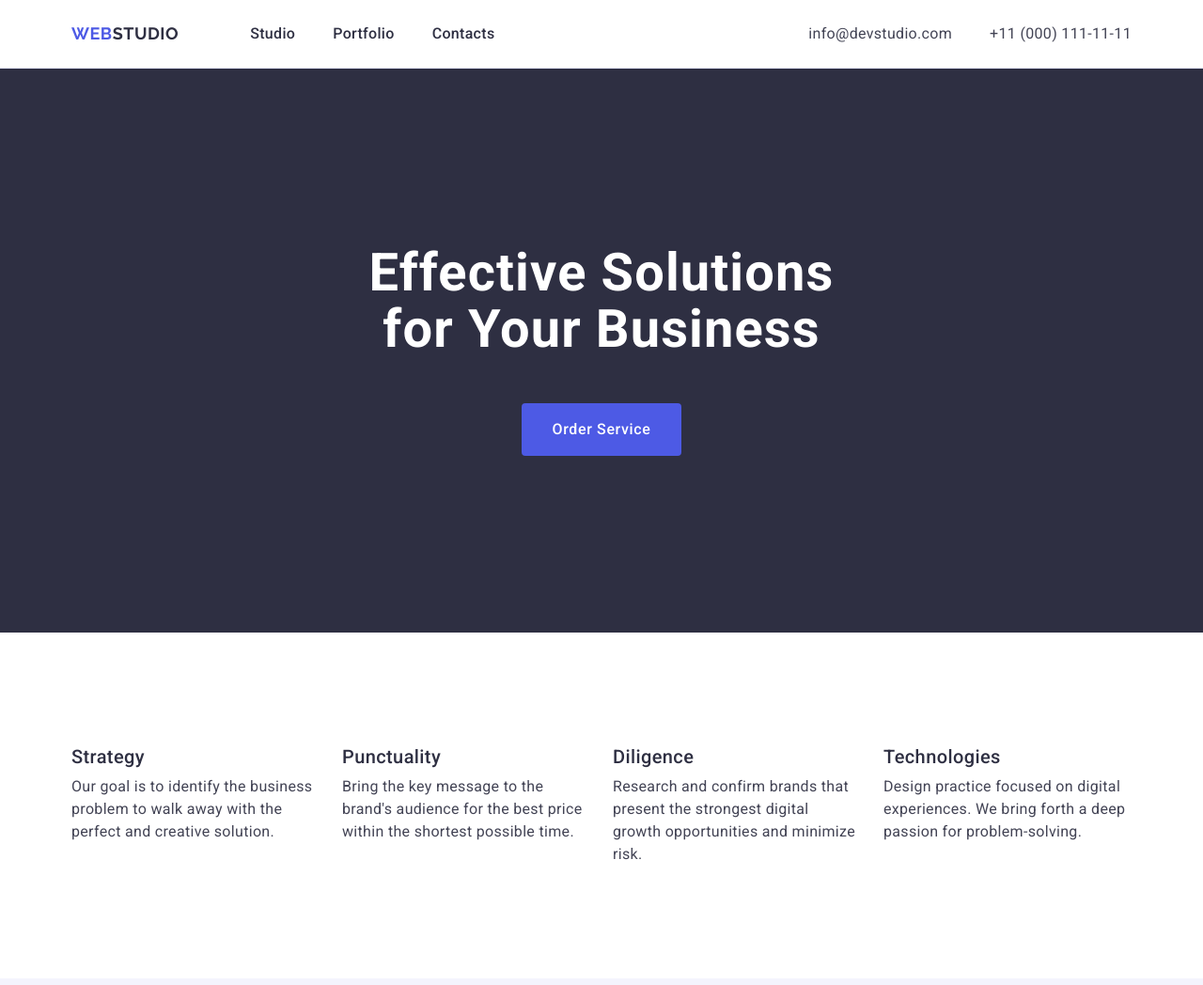
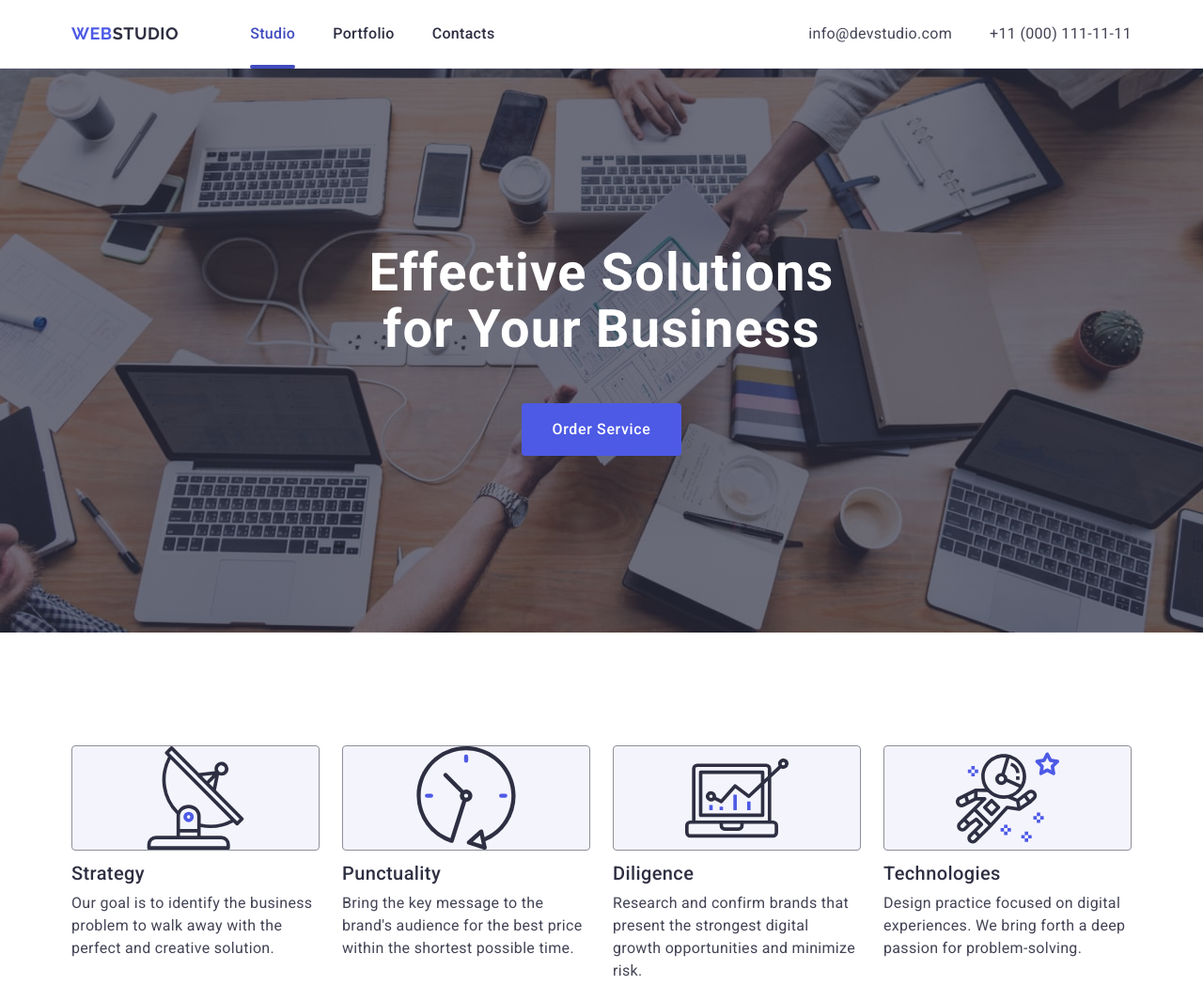
Before and after one commit to YuliiaHlyha/goit-markup-hw-04, a plain HTML site: page index.html in a window 1280 px wide. Shown: the top 1048 px of the page at 94% size. Drawn offline with nearby package versions, Linux system fonts and the light colour scheme.

Commit message:
change files index.html and styles.css, folder images

```diff
--- a/css/styles.css
+++ b/css/styles.css
@@ -98,11 +98,28 @@ img {
   color: #2e2f42;
   padding: 24px 0;
   display: block;
+  transition: color 250ms cubic-bezier(0.4, 0, 0.2, 1);
 }
 
 .header-link:hover,
 .header-link:focus {
   color: #404bbf;
+}
+
+.studio {
+  position: relative;
+  color: #404bbf;
+}
+
+.studio::after {
+  content: "";
+  position: absolute;
+  left: 0;
+  bottom: -1px;
+  border-radius: 2px;
+  width: 100%;
+  height: 4px;
+  background-color: #404bbf;
 }
 
 .header-address {
@@ -121,6 +138,7 @@ img {
   line-height: 1.5;
   letter-spacing: 0.02em;
   color: #434455;
+  transition: color 250ms cubic-bezier(0.4, 0, 0.2, 1);
 }
 .header-address-link:hover,
 .header-address-link:focus {
@@ -131,6 +149,15 @@ img {
   background-color: #2e2f42;
   padding-top: 188px;
   padding-bottom: 188px;
+  margin: 0 auto;
+  background-image: linear-gradient(
+      rgba(46, 47, 66, 0.7),
+      rgba(46, 47, 66, 0.7)
+    ),
+    url(../images/hero.jpg);
+  background-repeat: no-repeat;
+  background-position: center;
+  background-size: cover;
 }
 
 .hero-title {
@@ -161,6 +188,7 @@ img {
   padding: 16px 32px;
   margin: 0 auto;
   display: block;
+  transition: color 250ms cubic-bezier(0.4, 0, 0.2, 1);
 }
 
 .hero-btn-main:hover,
@@ -179,6 +207,14 @@ img {
   padding-left: 0;
   display: flex;
   gap: 24px;
+}
+.features-svg {
+  border: 1px solid #8e8f99;
+  border-radius: 4px;
+  width: 264px;
+  height: 112px;
+  background-color: #f4f4fd;
+  margin-bottom: 8px;
 }
 
 .features-item {
--- a/index.html
+++ b/index.html
@@ -30,7 +30,7 @@
           </a>
           <ul class="header-list">
             <li class="header-item">
-              <a class="header-link" href="./index.html">Studio</a>
+              <a class="header-link studio" href="./index.html">Studio</a>
             </li>
             <li class="header-item">
               <a class="header-link" href="">Portfolio</a>
@@ -74,6 +74,9 @@
 
           <ul class="features-list">
             <li class="features-item">
+              <svg class="features-svg" width="64" height="64">
+                <use href="./images/icons.svg#icon-antenna"></use>
+              </svg>
               <h3 class="features-title">Strategy</h3>
               <p class="features-text">
                 Our goal is to identify the business problem to walk away with
@@ -82,6 +85,9 @@
             </li>
 
             <li class="features-item">
+              <svg class="features-svg" width="64" height="64">
+                <use href="./images/icons.svg#icon-clock"></use>
+              </svg>
               <h3 class="features-title">Punctuality</h3>
               <p class="features-text">
                 Bring the key message to the brand's audience for the best price
@@ -90,6 +96,9 @@
             </li>
 
             <li class="features-item">
+              <svg class="features-svg" width="64" height="64">
+                <use href="./images/icons.svg#icon-diagram"></use>
+              </svg>
               <h3 class="features-title">Diligence</h3>
               <p class="features-text">
                 Research and confirm brands that present the strongest digital
@@ -98,6 +107,9 @@
             </li>
 
             <li class="features-item">
+              <svg class="features-svg" width="64" height="64">
+                <use href="./images/icons.svg#icon-astronaut"></use>
+              </svg>
               <h3 class="features-title">Technologies</h3>
               <p class="features-text">
                 Design practice focused on digital experiences. We bring forth a
```
Also changed, not shown: images/hero.jpg (added), images/icons.svg (added).
